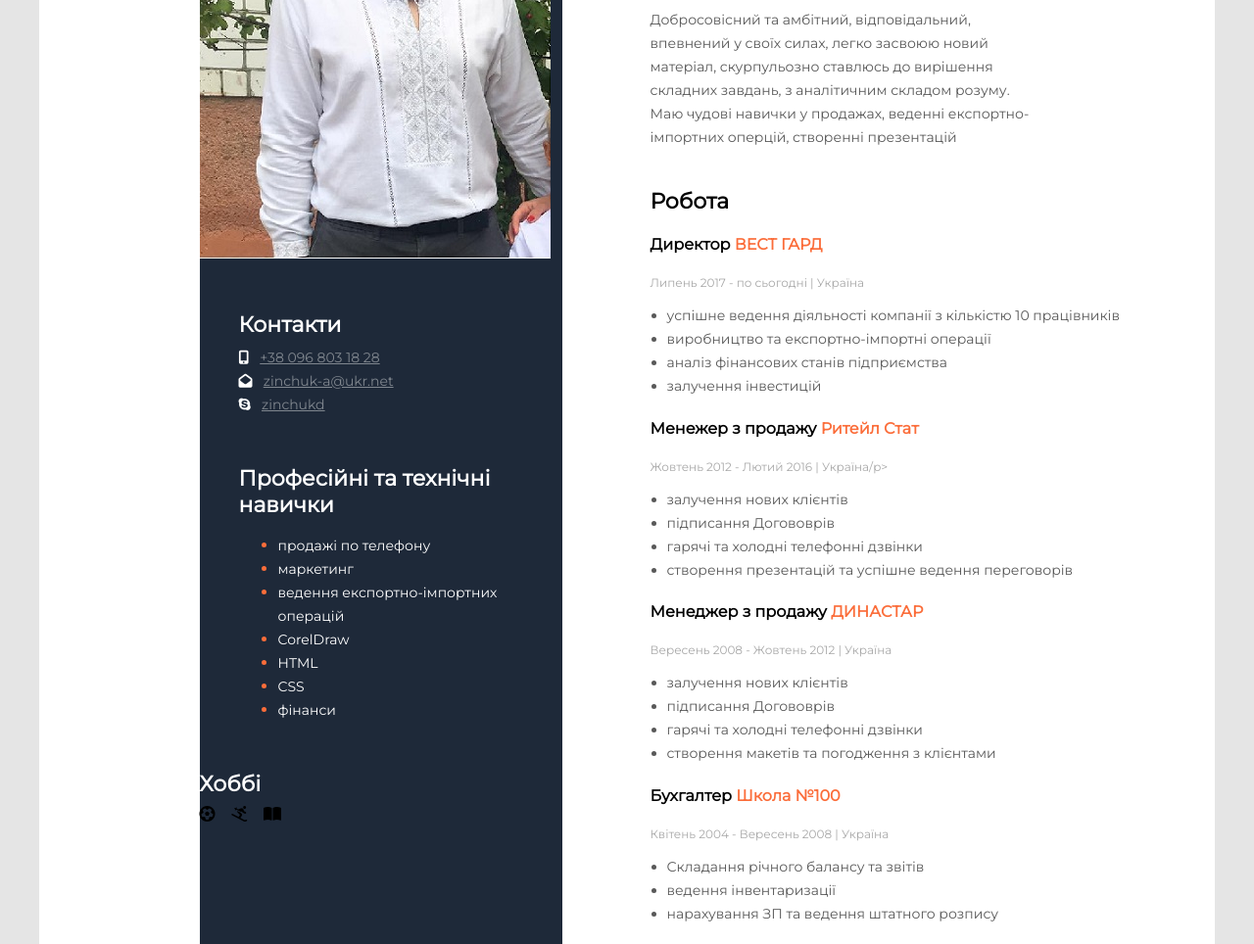
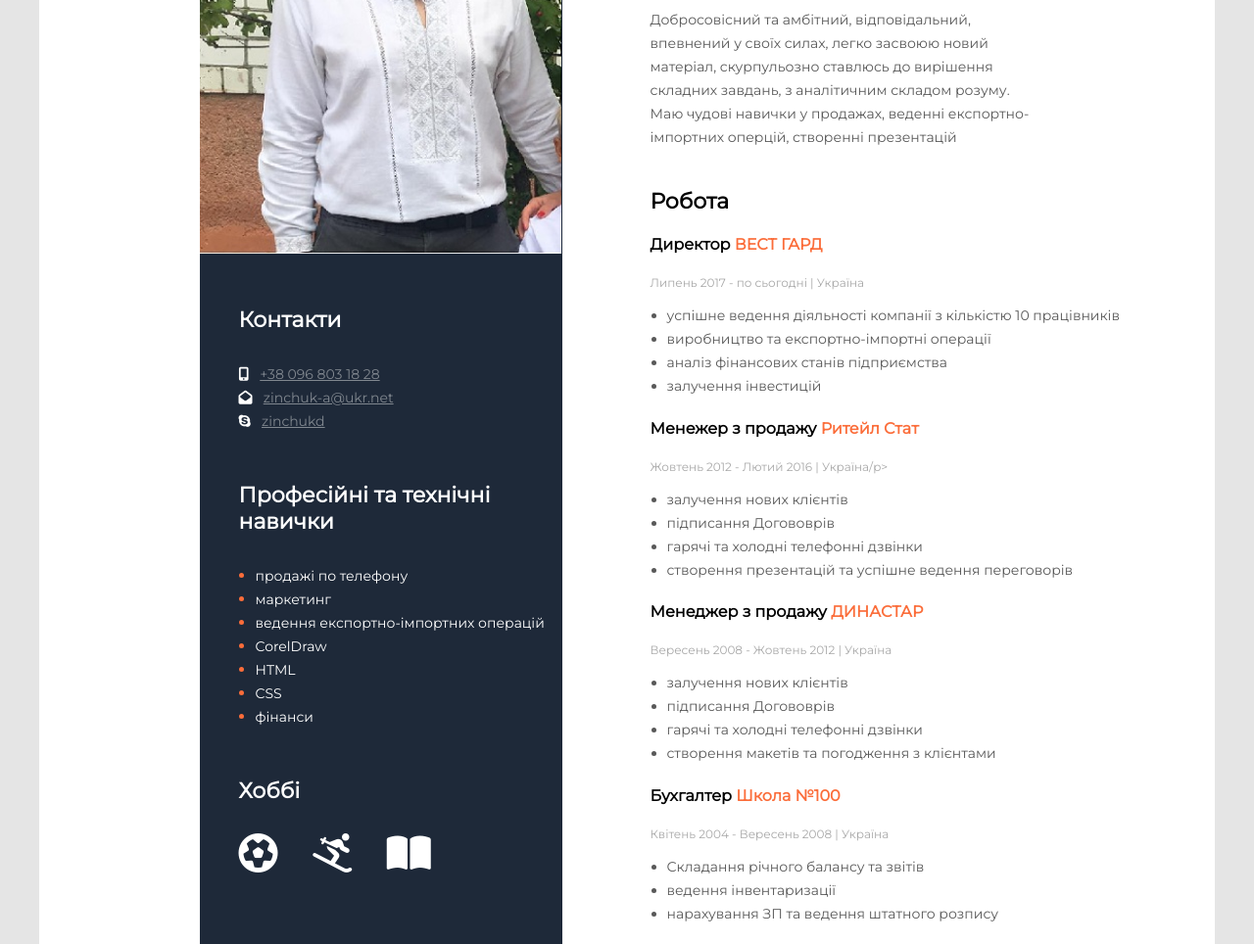
Before and after one commit to Quiet-2008/zinchuk.github.io, a plain HTML site: page index.html in a window 1280 px wide. Shown: the part 276-1240 px from the top of the page at 98% size. Drawn offline with Linux system fonts and the light colour scheme.

Commit message:
Update style.css

```diff
--- a/css/style.css
+++ b/css/style.css
@@ -146,7 +146,8 @@ body{
 }
 .contact-section,
 .tech-skill-section,
-.soft-skill-section{
+.soft-skill-section,
+.hobbi-section{
 margin: 50px 0 50px 40px;
 }
 .sidebar-title{
@@ -155,7 +156,7 @@ margin: 50px 0 50px 40px;
     font-weight: bold;
     line-height: 27px;
     color: #fff;
-    margin-bottom: 8px;
+    margin-bottom: 30px;
 }
 
 /*contacts section*/
@@ -176,15 +177,24 @@ margin: 50px 0 50px 40px;
 
 /*.tech-skill section*/
 /*.soft-skill section*/
+/*.hobbi section*/
 
-.tech-skil-list{
+.tech-skill-list{
     padding: 0 0 0 17px;
 }
 .tech-skill-item{
     color: #FB6D3A;
 }
-.tech-skill-item-text{
+.tech-skill-item-text,
+.hobbi-icon-item-text{
     font-size: 14px;
     line-height: 24px;
     color: #FFFFFF;
 }
+.hobbi-icon-item-text{
+    font-size: 40px;
+}
+.my-photo{
+    width:369px;
+    height:455px;
+}
```
